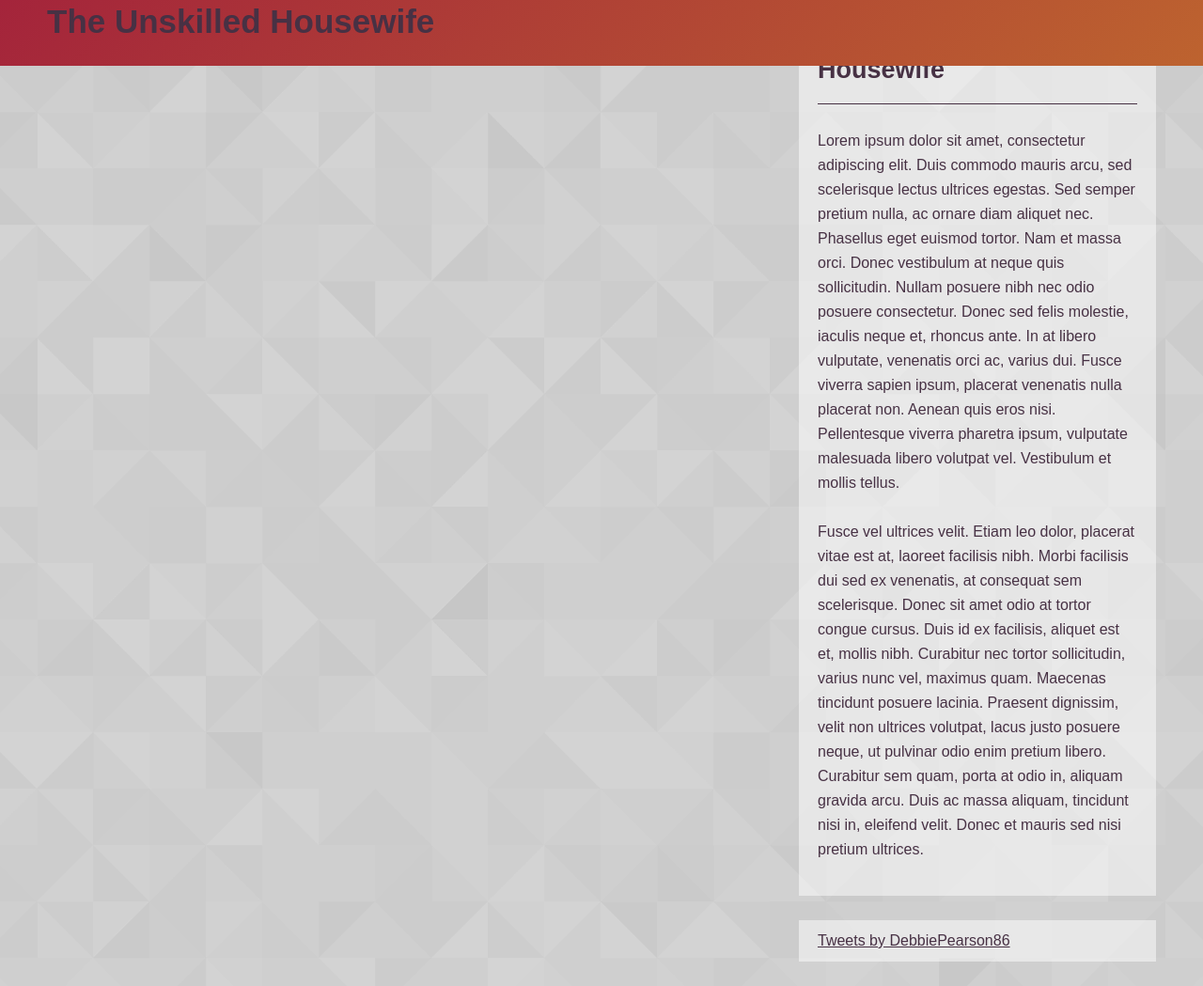
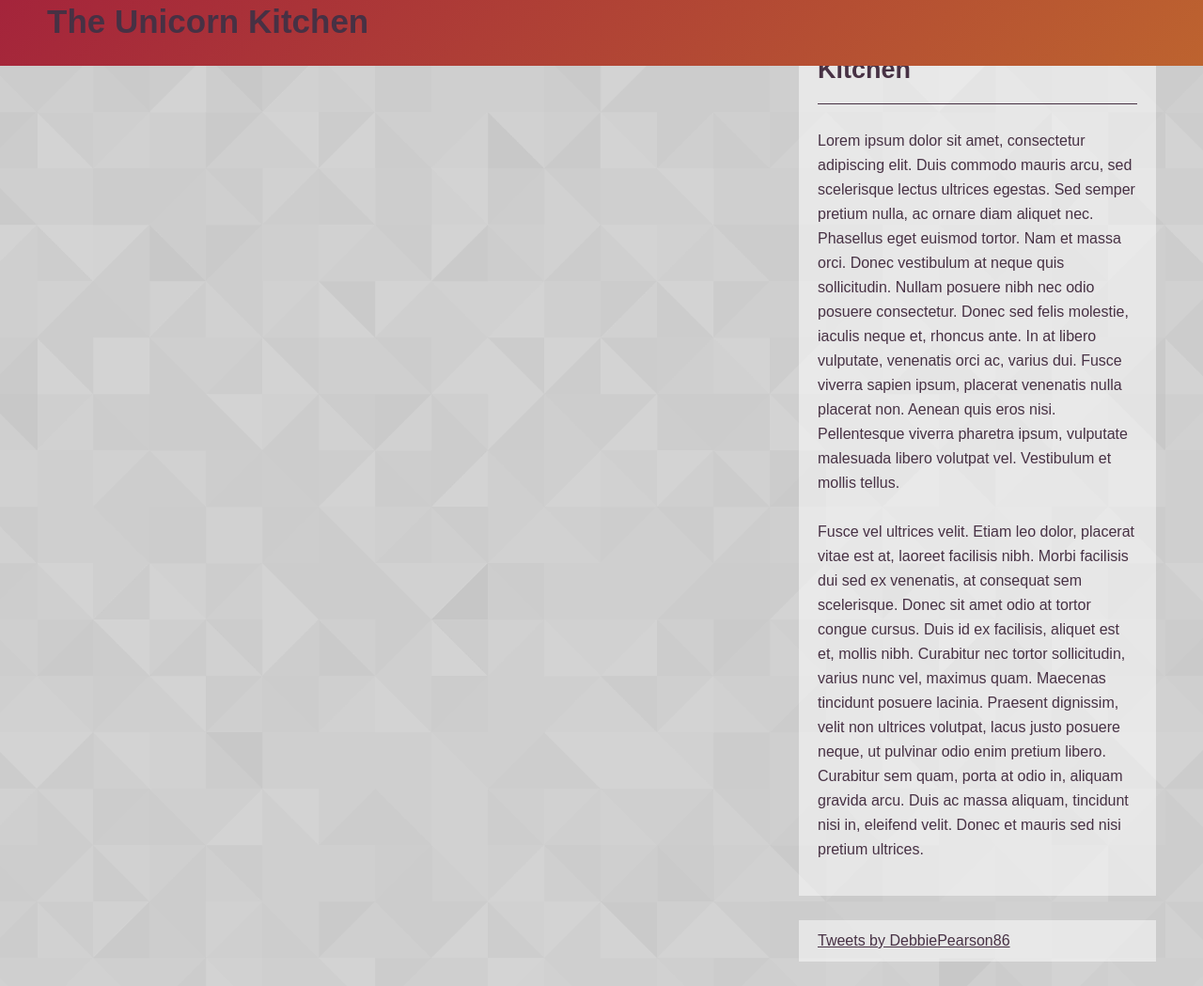
Before and after one commit to CaffeinatedDave/theunicornkitchen.github.io, a Jekyll site: the page built from authors/index.html, in a window 1280 px wide and 1049 px high. Shown: the whole window at 94% size. Built offline with Jekyll 4.4.1, drawn with Linux system fonts in a browser that asks for light colours; nearby versions of some CDN libraries; comment, search, counter and statistics services are not loaded.

Commit message:
Rename from unskilled housewife to unicorn kitchen

```diff
--- a/_includes/nav.html
+++ b/_includes/nav.html
@@ -4,7 +4,7 @@
 
         <div class="page-title">
             <a class="sbg-logo-wrap" href="/">
-              <h1>The Unskilled Housewife</h1>
+              <h1>The Unicorn Kitchen</h1>
             </a>
         </div>
 
--- a/_layouts/page.html
+++ b/_layouts/page.html
@@ -11,7 +11,7 @@ layout: default
 
     <aside class="grid-xs-s-1-1 grid-m-xl-1-3">
         <div class="about">
-            <h2>About The Unskilled Housewife</h2>
+            <h2>About The Unicorn Kitchen</h2>
             <p>Lorem ipsum dolor sit amet, consectetur adipiscing elit. Duis commodo mauris arcu, sed scelerisque lectus ultrices egestas. Sed semper pretium nulla, ac ornare diam aliquet nec. Phasellus eget euismod tortor. Nam et massa orci. Donec vestibulum at neque quis sollicitudin. Nullam posuere nibh nec odio posuere consectetur. Donec sed felis molestie, iaculis neque et, rhoncus ante. In at libero vulputate, venenatis orci ac, varius dui. Fusce viverra sapien ipsum, placerat venenatis nulla placerat non. Aenean quis eros nisi. Pellentesque viverra pharetra ipsum, vulputate malesuada libero volutpat vel. Vestibulum et mollis tellus.</p>
 
             <p>Fusce vel ultrices velit. Etiam leo dolor, placerat vitae est at, laoreet facilisis nibh. Morbi facilisis dui sed ex venenatis, at consequat sem scelerisque. Donec sit amet odio at tortor congue cursus. Duis id ex facilisis, aliquet est et, mollis nibh. Curabitur nec tortor sollicitudin, varius nunc vel, maximus quam. Maecenas tincidunt posuere lacinia. Praesent dignissim, velit non ultrices volutpat, lacus justo posuere neque, ut pulvinar odio enim pretium libero. Curabitur sem quam, porta at odio in, aliquam gravida arcu. Duis ac massa aliquam, tincidunt nisi in, eleifend velit. Donec et mauris sed nisi pretium ultrices.</p>
```
